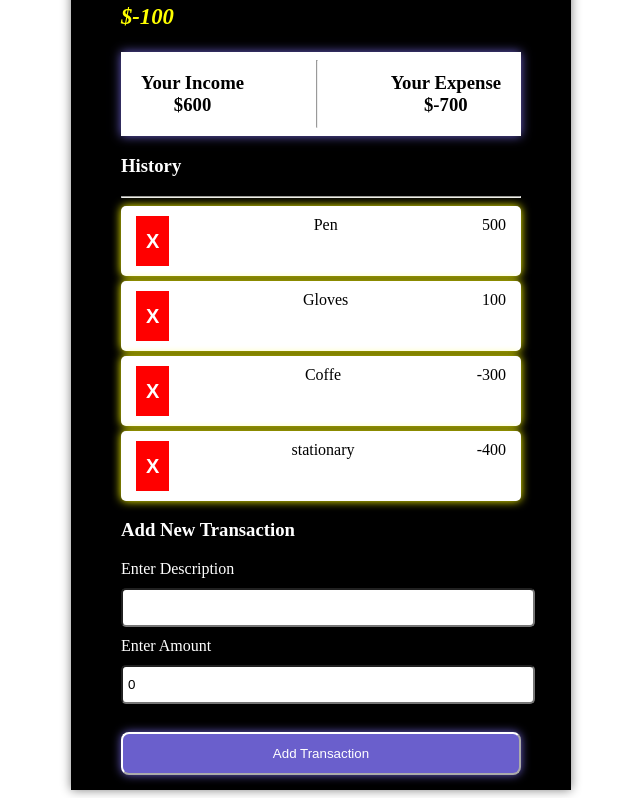
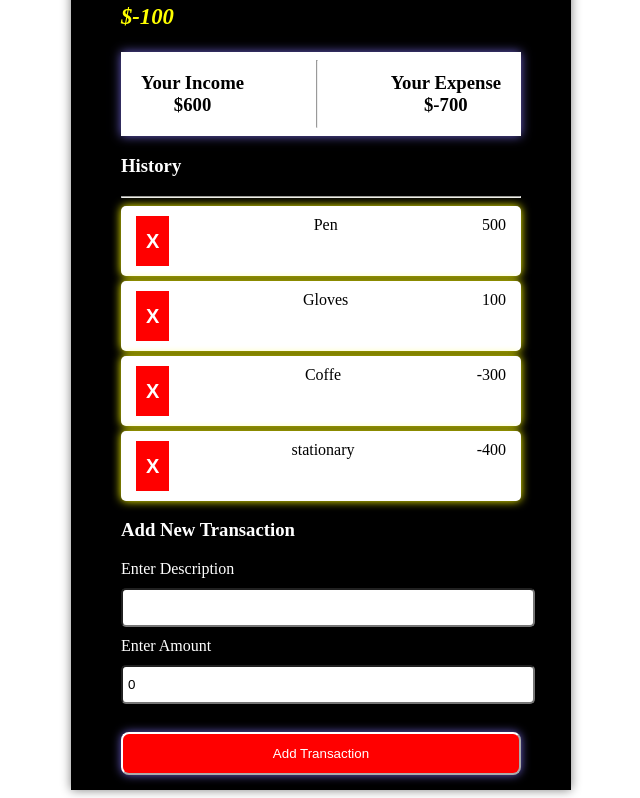
Before and after one commit to waseemrizi/expense-tracker-app, a React (Create React App) app: page / in a window 1280 px wide. Shown: the part 208-1006 px from the top of the page, without its empty margins (319-959 px from the left). Built offline with nearby package versions, Linux system fonts and the light colour scheme.

Commit message:
updated app css
chnage button color red

```diff
--- a/src/App.css
+++ b/src/App.css
@@ -57,7 +57,7 @@
 }
 
 .btn {
-  background:rgb(106, 95, 204);
+  background-color: red;
   border-radius: 8px;
   color: white;
   width: 100%;
```
